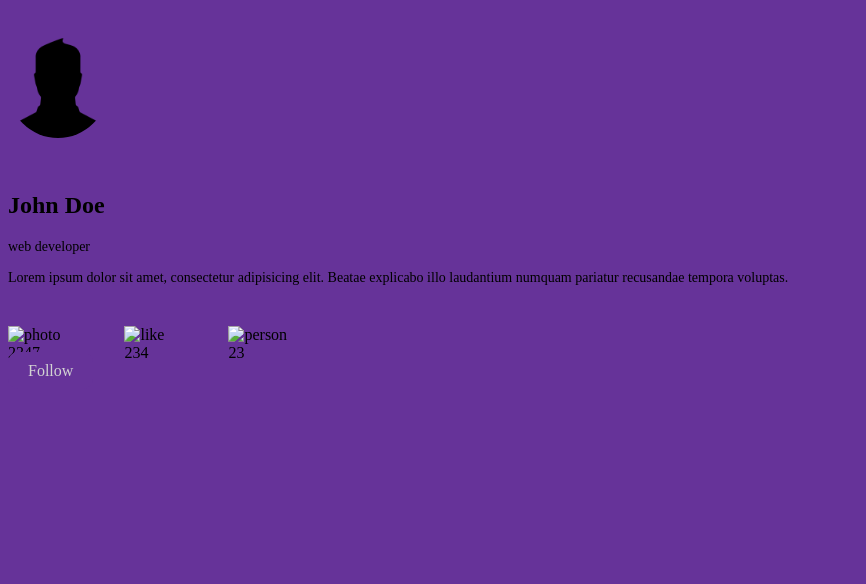
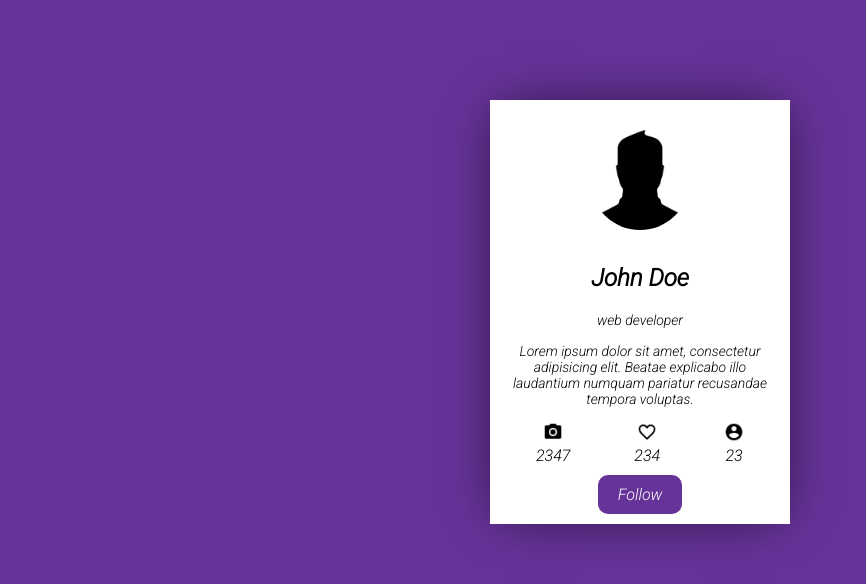
Before and after one commit to rrev4ge/fcLesson3_css, a plain HTML site: page userCard.html in a window 1280 px wide. Shown: the whole page, without its empty margins (0-866 px from the left). Drawn offline with Linux system fonts and the light colour scheme.

Commit message:
Add img
adding userCard icons and modify CSS

```diff
--- a/css/userCard.css
+++ b/css/userCard.css
@@ -13,12 +13,12 @@ body {
     margin: 100px auto;
     padding: 20px;
 
-    box-shadow: 0px 0px 52px -12px rgba(0,0,0,0.75);
+    box-shadow: 0 0 52px -12px rgba(0,0,0,0.75);
 
 }
 
 .userCardImageContainer {
-    padding: 30px 0;
+    padding: 10px 0;
     box-sizing: border-box;
 }
 
@@ -32,7 +32,7 @@ body {
 }
 
 .userCardInfoContainer {
-    font-family: 'Roboto' sans-serif;
+    font-family: 'Roboto', sans-serif;
 }
 
 .userCardNameContainer {
@@ -41,18 +41,20 @@ body {
 
 .userCardNameContainer >p {
     font-size: 14px;
-    font-weight: 300;
+    font-weight: 100;
 }
 
 .userCardInfo {
     margin-top: 15px;
-    margin-bottom: 40px;
+    margin-bottom: 15px;
     font-size: 14px;
     font-weight: 300;
 }
 
 .userCardIcon {
     display: inline-block;
+
+
 }
 
 .userCardIcon > img {
@@ -69,7 +71,7 @@ body {
 
 .userCardButton {
 
-
+    margin-top: 20px;
 }
 
 .userCardButton > a {
@@ -78,13 +80,15 @@ body {
     background-color: rebeccapurple;
     width: 80%;
     border-radius: 10px;
-    margin: 0 auto;
     padding: 10px 20px;
 
     text-decoration: none;
     text-transform: capitalize;
-    color: lightgray;
+    color: white;
 
 }
 
-a:
+a:active {
+    color: lightgray;
+    box-shadow: 0 0 10px -3px rgba(0,0,0,0.75);
+}
--- a/userCard.html
+++ b/userCard.html
@@ -4,9 +4,11 @@
     <meta charset="UTF-8">
     <title>Title</title>
     <link rel="stylesheet" href="./css/userCard.css">
+    <link href="https://fonts.googleapis.com/css2?family=Roboto:ital,wght@1,300&display=swap" rel="stylesheet">
 
 </head>
 <body>
+    <div class="userCardContainer">
         <div class="userCardImageContainer">
         <img src="./images/defUser.png" alt="user photo">
     </div>
@@ -24,17 +26,17 @@
             <div class="userCardStatistic">
 
                 <div class="userCardIcon">
-                <img src="" alt="photo">
+                    <img src="./images/photo_camera.png" alt="photo">
                     <span>2347</span>
                 </div>
 
                 <div class="userCardIcon">
-                <img src="" alt="like">
+                    <img src="./images/favorite_border.png" alt="like">
                     <span>234</span>
                 </div>
 
                 <div class="userCardIcon">
-                <img src="" alt="person">
+                    <img src="./images/account_circle_black.png" alt="person">
                     <span>23</span>
                 </div>
 
@@ -47,5 +49,7 @@
             </div>
 
         </div>
+    </div>
+
 </body>
 </html>
```
Also changed, not shown: images/account_circle_black.png (added), images/favorite_black.png (added), images/favorite_border.png (added), images/photo_camera.png (added). Lines whose indentation alone changed are shown as unchanged.
